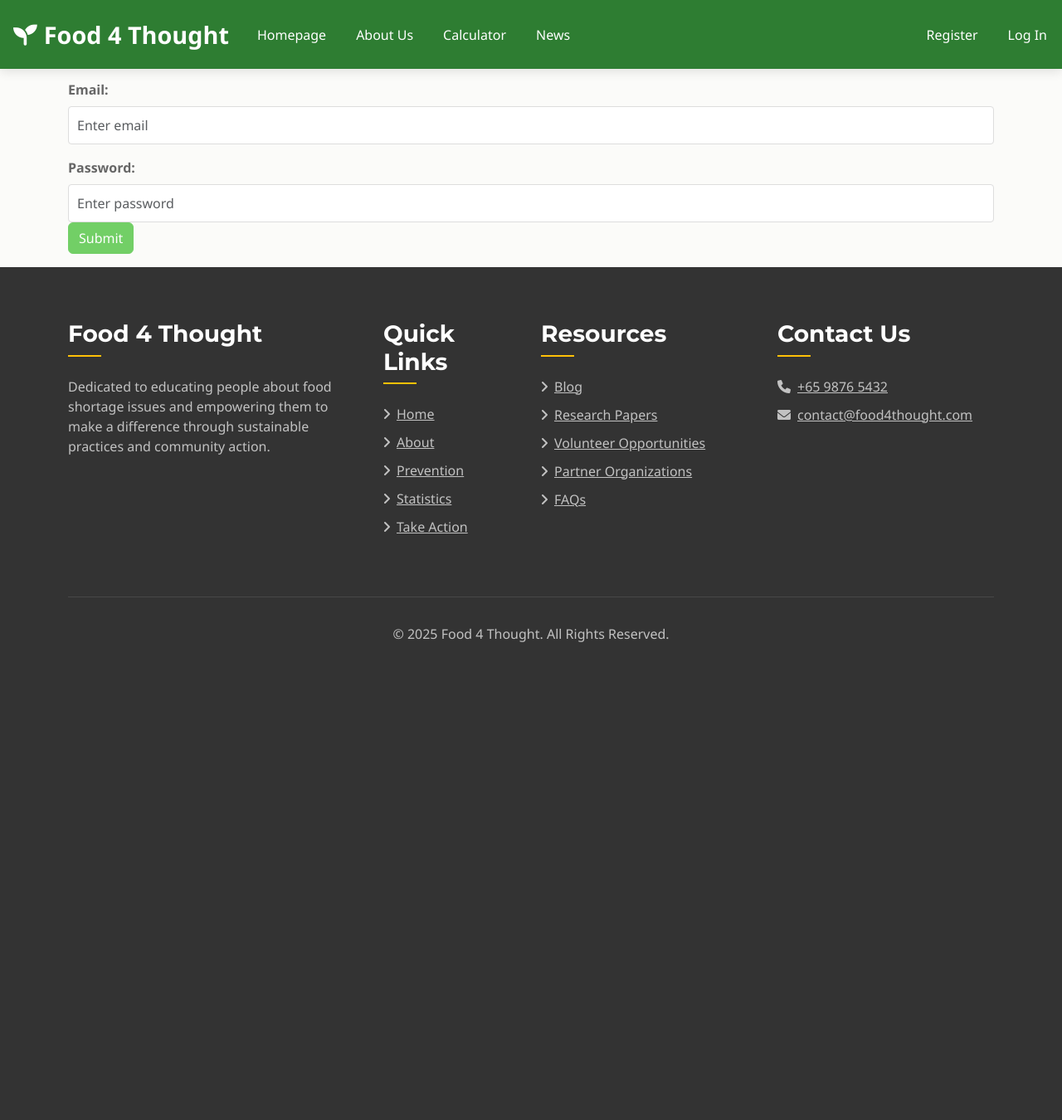
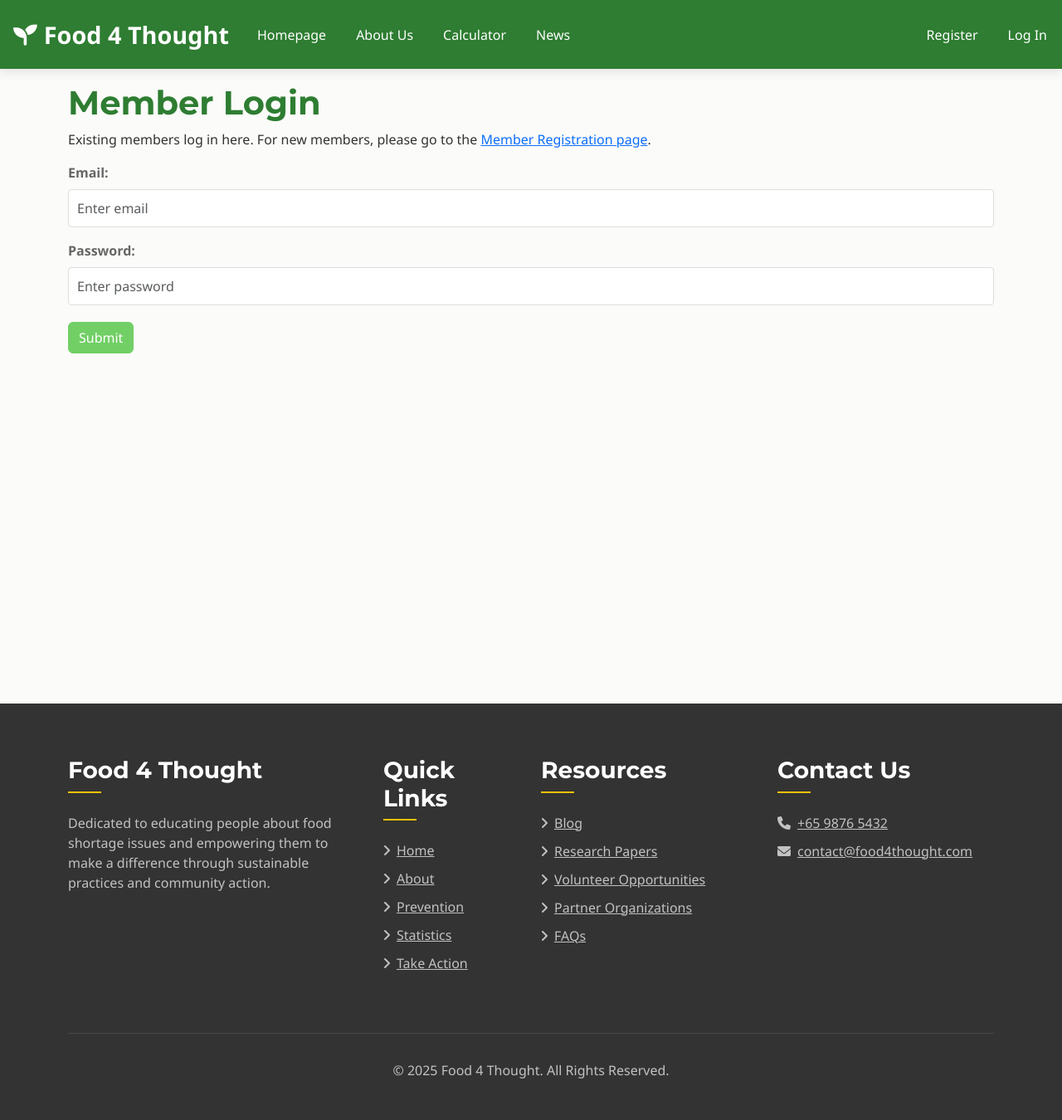
Before and after one commit to JolieNgai/INF1005-P3-6, a PHP site: page /login.php in a window 1280 px wide. Shown: the whole page at 83% size. Before the commit the page ends 774 px from the top, so only its background shows below. Run offline with PHP 8.4, Linux system fonts and the light colour scheme.

Commit message:
register and login view

```diff
--- a/css/main.css
+++ b/css/main.css
@@ -90,6 +90,12 @@
     transform: translateY(0);
 }
 
+main {
+  min-height: 100vh; /* Ensure main content occupies full height */
+  padding-top: 100px; /* Adjust for fixed navbar */
+  margin-bottom: 2rem; /* Prevent overlap with footer */
+}
+
 /* ==========================================================================
    2. Common components (navbar, buttons, etc.)
    ========================================================================== */
@@ -104,6 +110,7 @@
     top: 0;
     width: 100%;
     z-index: 1000;
+
 }
 
 .navbar-brand {
@@ -693,6 +700,8 @@
   color: white;
   padding: 4rem 0 2rem;
   position: relative;
+  margin-top: 3rem;
+  z-index: 1;
 }
 
 footer h3 {
--- a/login.php
+++ b/login.php
@@ -26,7 +26,7 @@
                 <input required type="password" id="pwd" name="pwd" class="form-control" placeholder="Enter password">
             </div>
             <div class="mb-3">
-                <button type="submit" class="btn btn-primary">Submit</button>
+            <button type="submit" class="btn btn-primary" style="margin-top: 20px;">Submit</button>
             </div>
         </form>
     </main>
```
